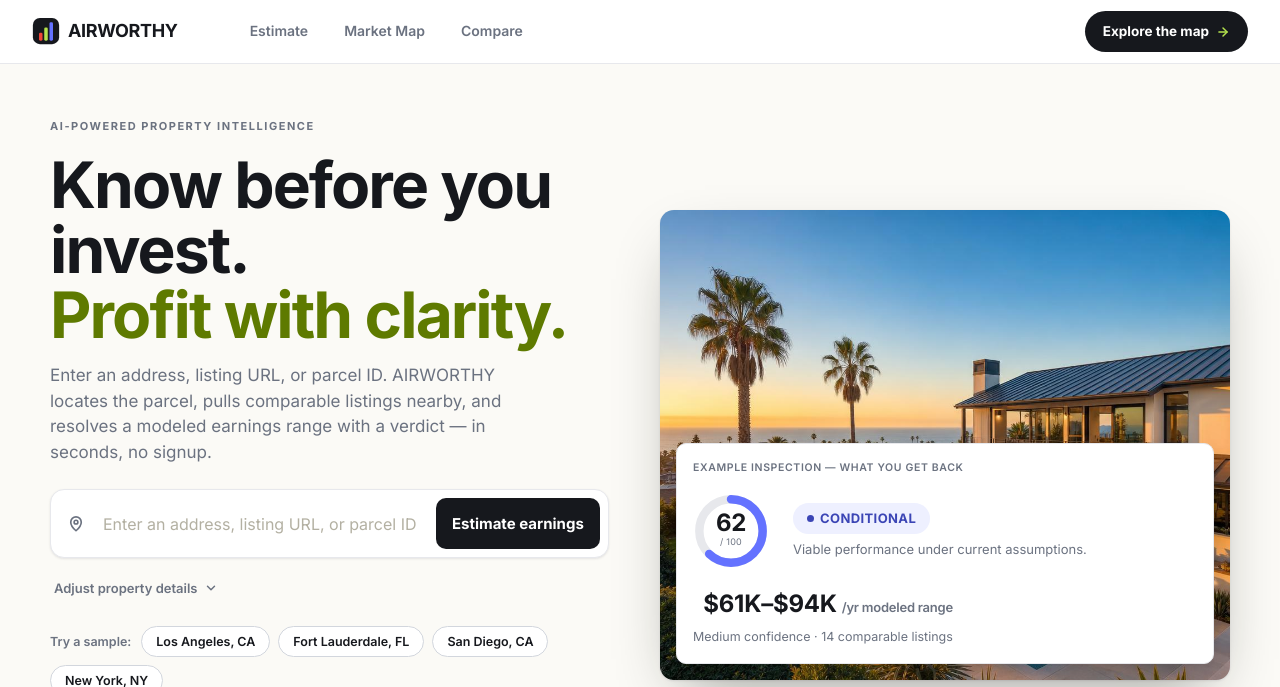
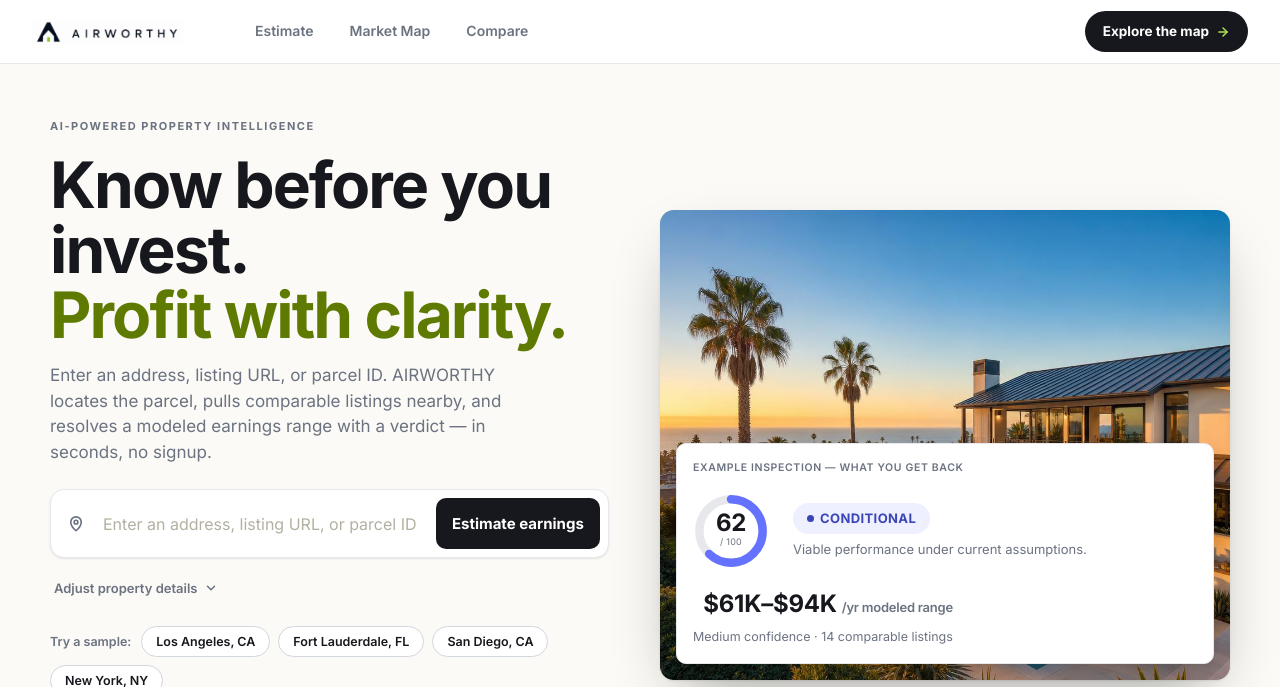
Before and after one commit to sergey9519546/AIRWORTHY-replit, a Python web app: template airdna-project/08-rentalizer/templates/index.html in a window 1280 px wide. Shown: the top 687 px of the page. Run offline with Jinja, Linux system fonts and the light colour scheme; the template is opened without the code that fills it, so the values that code supplies are empty.

Commit message:
Refactor navigation with logo and simplify CSS styling
Replit-Commit-Author: Agent

```diff
--- a/airdna-project/08-rentalizer/static/nav.css
+++ b/airdna-project/08-rentalizer/static/nav.css
@@ -25,17 +25,11 @@
     color: var(--aw-ink);
     flex-shrink: 0;
 }
-.aw-nav-mark-icon {
-    width: 28px;
-    height: 28px;
+.aw-nav-logo {
+    height: 26px;
+    width: auto;
+    display: block;
     flex-shrink: 0;
-}
-.aw-nav-wordmark {
-    font-family: var(--aw-font-display);
-    font-size: 18px;
-    font-weight: 700;
-    letter-spacing: -0.02em;
-    color: var(--aw-ink);
 }
 
 .aw-nav-links {
@@ -85,7 +79,7 @@
 
 @media (max-width: 760px) {
     .aw-nav { padding: 0 var(--aw-space-4); height: 58px; }
-    .aw-nav-wordmark { font-size: 15px; }
+    .aw-nav-logo { height: 22px; }
     .aw-nav-links { margin-left: var(--aw-space-3); gap: 0; }
     .aw-nav-link { padding: 7px 10px; font-size: 13px; }
     .aw-nav-cta-btn span { display: none; }
@@ -101,7 +95,7 @@
     /* Guarantee no horizontal overflow on the smallest phone widths:
        tighten remaining gaps/padding rather than letting the bar clip. */
     .aw-nav { padding: 0 var(--aw-space-3); gap: var(--aw-space-2); }
-    .aw-nav-wordmark { font-size: 13px; }
+    .aw-nav-logo { height: 19px; }
     .aw-nav-links { margin-left: var(--aw-space-2); }
     .aw-nav-link { padding: 6px 8px; font-size: 12.5px; }
 }
--- a/airdna-project/08-rentalizer/templates/_nav.html
+++ b/airdna-project/08-rentalizer/templates/_nav.html
@@ -7,13 +7,7 @@
 #}
 <header class="aw-nav">
     <a href="/" class="aw-nav-mark" aria-label="AIRWORTHY home">
-        <svg viewBox="0 0 32 32" class="aw-nav-mark-icon" aria-hidden="true">
-            <rect x="1" y="1" width="30" height="30" rx="8" fill="var(--aw-ink)"/>
-            <rect x="8"  y="18" width="4" height="9"  rx="1.5" fill="var(--aw-coral)"/>
-            <rect x="14" y="12" width="4" height="15" rx="1.5" fill="var(--aw-lime)"/>
-            <rect x="20" y="6"  width="4" height="21" rx="1.5" fill="var(--aw-blue)"/>
-        </svg>
-        <span class="aw-nav-wordmark">AIRWORTHY</span>
+        <img src="/static/logo.png" alt="AIRWORTHY" class="aw-nav-logo">
     </a>
     <nav class="aw-nav-links" aria-label="Primary">
         <a href="/" class="aw-nav-link{{ ' active' if request.url.path == '/' else '' }}">Estimate</a>
```
Also changed, not shown: airdna-project/08-rentalizer/static/logo.png (added), attached_assets/image_1783942713119.png (added).
